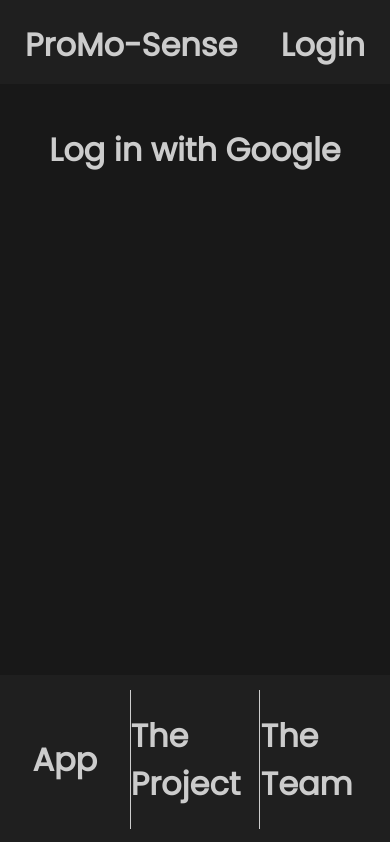
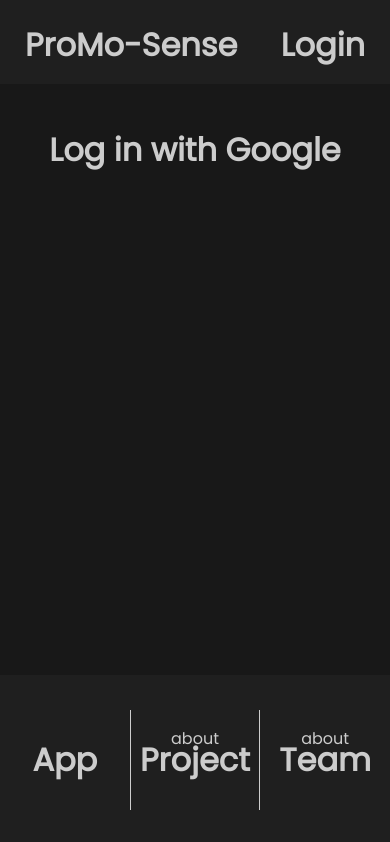
Before and after one commit to yyIntsuki/ProMo-Sense, a React (Vite) app in the folder web/: page /login in a window 390 px wide. Built offline with nearby package versions, Linux system fonts and the light colour scheme; no server answers.

Commit message:
refined footer navigation design and text less clutters and more mobile-friendly.

```diff
--- a/web/src/components/footerNav.jsx
+++ b/web/src/components/footerNav.jsx
@@ -3,15 +3,21 @@ import { useNavigate } from 'react-router-dom';
 
 export default function Footer() {
     const navigate = useNavigate();
-    function goToApp() { navigate('/'); }
-    function goToTeam() { navigate('/team'); }
-    function goToProject() { navigate('/project'); }
+    function navigateToApp() { navigate('/'); }
+    function navigateToProject() { navigate('/project'); }
+    function navigateToTeam() { navigate('/team'); }
 
     return (
         <div className="footer_wrapper">
-            <div onClick={goToApp}><h1>App</h1></div>
-            <div onClick={goToProject}><h1>The Project</h1></div>
-            <div onClick={goToTeam}><h1>The Team</h1></div>
+            <div onClick={navigateToApp}><h1>App</h1></div>
+            <div onClick={navigateToProject}>
+                <p>about</p>
+                <h1>Project</h1>
+            </div>
+            <div onClick={navigateToTeam}>
+                <p>about</p>
+                <h1>Team</h1>
+            </div>
         </div>
     )
 }
--- a/web/src/css/style.css
+++ b/web/src/css/style.css
@@ -29,12 +29,28 @@ body {
 
 .footer_wrapper div {
     width: 33vw;
+    height: 100px;
+    position: relative;
+    display: flex;
+    flex-direction: column;
+    align-items: center;
+    justify-content: center;
+    gap: 0;
+}
+
+.footer_wrapper div p {
+    position: absolute;
+    top: 0;
+}
+
+.footer_wrapper div h1 {
     display: flex;
     align-items: center;
     justify-content: center;
+    height: 20px;
 }
 
-.footer_wrapper :nth-child(2) {
+.footer_wrapper> :nth-child(2) {
     border-left: 1px solid #cccccc;
     border-right: 1px solid #cccccc;
 }
```
